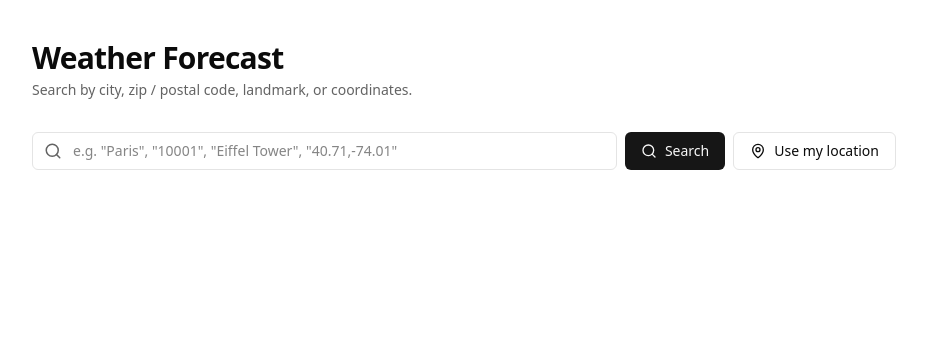
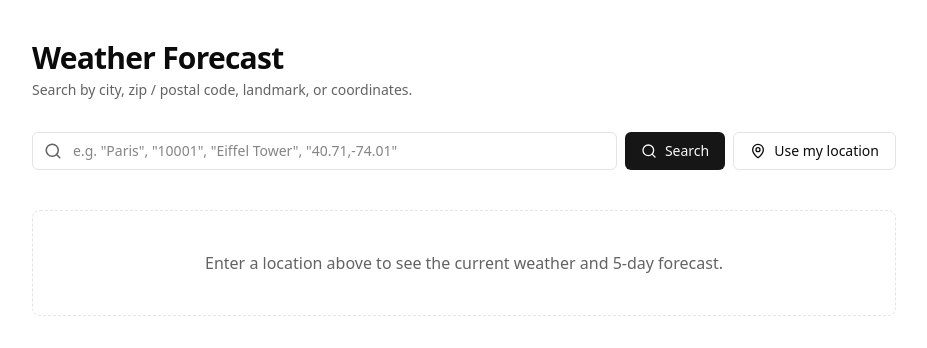
Before and after one commit to StephenNg25/weather-app, a React (Vite) app in the folder weather-forcast/: page / in a window 1280 px wide. Shown: the top 348 px of the page, without its empty margins (176-1103 px from the left). Built offline with nearby package versions, Linux system fonts and the light colour scheme.

Commit message:
Implement weather search flow with loading and error states

```diff
--- a/weather-forcast/src/routes/index.tsx
+++ b/weather-forcast/src/routes/index.tsx
@@ -1,4 +1,5 @@
 import { createFileRoute } from "@tanstack/react-router";
+import { useMutation } from "@tanstack/react-query";
 import { useState } from "react";
 import {
   Cloud, CloudRain, CloudSnow, Sun, CloudLightning, CloudFog,
@@ -115,6 +116,26 @@ async function fetchWeather(
 
 function WeatherPage() {
   const [query, setQuery] = useState("");
+  const [data, setData] = useState<WeatherData | null>(null);
+
+  const mutation = useMutation({
+    mutationFn: async (q: string) => {
+      if (!q.trim()) {
+        throw new Error("Please enter a location.");
+      }
+
+      const geo = await geocode(q);
+
+      const label = [geo.name, geo.admin1, geo.country]
+        .filter(Boolean)
+        .join(", ");
+
+      return fetchWeather(geo.latitude, geo.longitude, label);
+    },
+    onSuccess: (d) => setData(d),
+  });
+
+const loading = mutation.isPending;
 
   return (
     <div className="min-h-screen bg-background text-foreground">
@@ -129,7 +150,7 @@ function WeatherPage() {
         <form
           onSubmit={(e) => {
             e.preventDefault();
-            console.log(query);
+            mutation.mutate(query);
           }}
           className="flex flex-col gap-2 sm:flex-row"
         >
@@ -149,9 +170,10 @@ function WeatherPage() {
 
           <button
             type="submit"
-            className="inline-flex items-center justify-center gap-2 rounded-md bg-primary px-4 py-2 text-sm font-medium text-primary-foreground hover:bg-primary/90"
+            disabled={loading}
+            className="inline-flex items-center justify-center gap-2 rounded-md bg-primary px-4 py-2 text-sm font-medium text-primary-foreground hover:bg-primary/90 disabled:opacity-50"
           >
-            <Search size={16} />
+            {mutation.isPending ? <Loader2 className="animate-spin" size={16} /> : <Search size={16} />}
             Search
           </button>
 
@@ -163,6 +185,26 @@ function WeatherPage() {
             Use my location
           </button>
         </form>
+        {mutation.error && (
+          <div
+            role="alert"
+            className="mt-4 rounded-md border border-destructive/50 bg-destructive/10 p-3 text-sm text-destructive"
+          >
+            {(mutation.error as Error).message}
+          </div>
+        )}
+
+        {!data && !mutation.error && !loading && (
+          <div className="mt-10 rounded-lg border border-dashed p-10 text-center text-muted-foreground">
+            Enter a location above to see the current weather and 5-day forecast.
+          </div>
+        )}
+
+        {data && (
+          <pre className="mt-6 overflow-auto rounded-lg border p-4 text-sm">
+            {JSON.stringify(data, null, 2)}
+          </pre>
+        )}
       </div>
     </div>
   );
```
